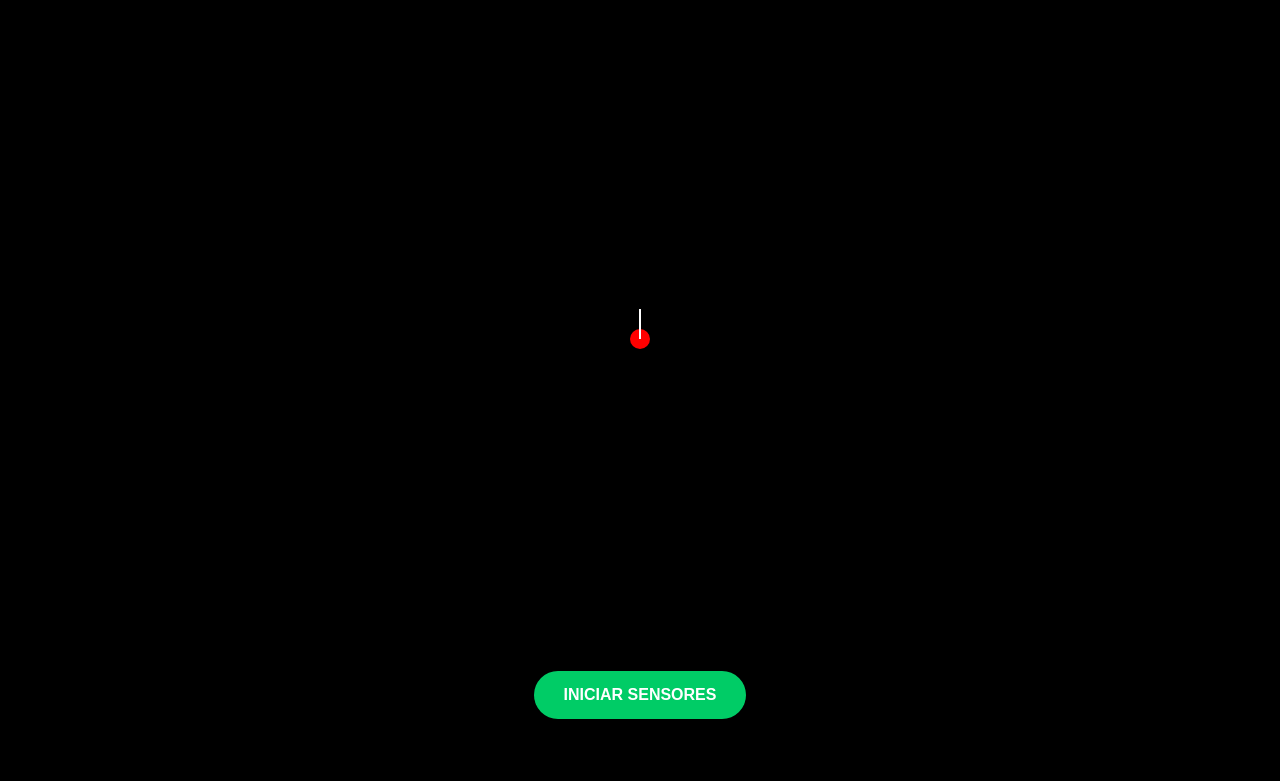
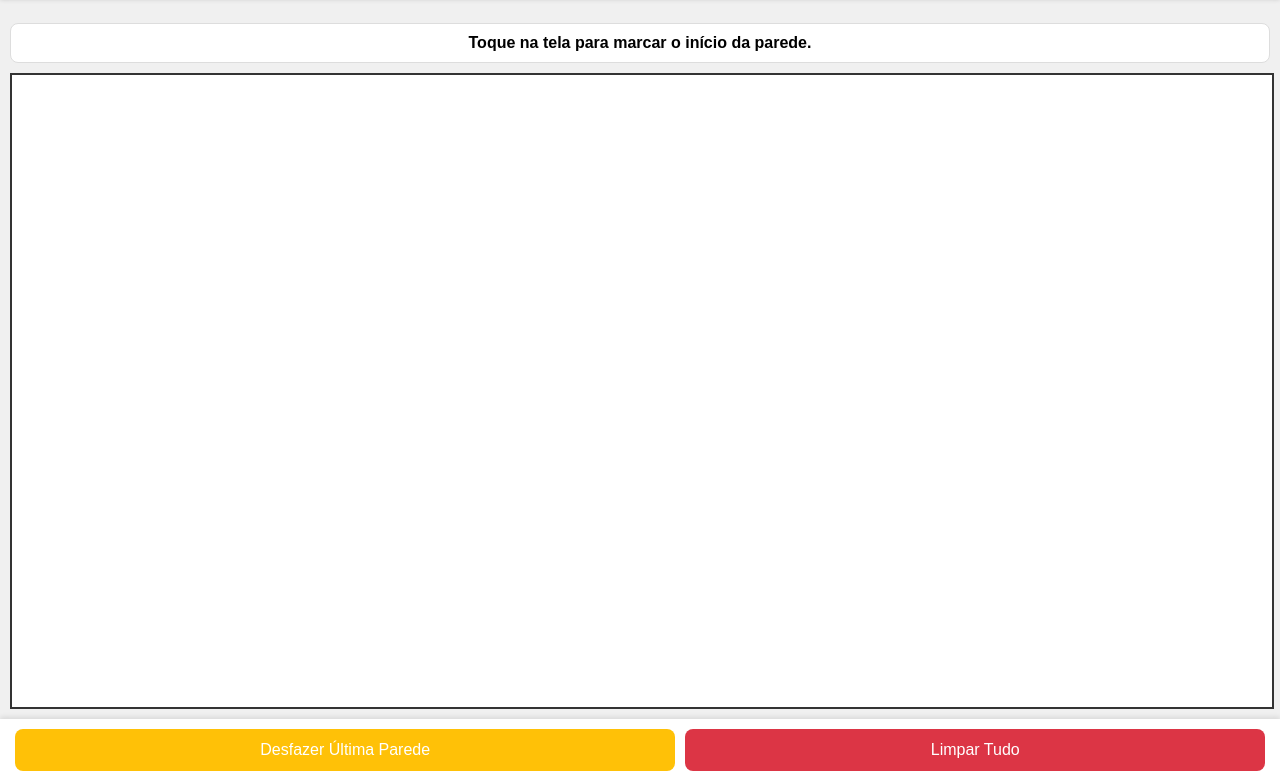
Before and after one commit to alissonpika/teste2, a plain HTML site: page index.html in a window 1280 px wide. Shown: the part 61-842 px from the top of the page. Before the commit the page ends 800 px from the top, so only its background shows below. Drawn offline with Linux system fonts and the light colour scheme.

Commit message:
Refactor index.html for improved layout and functionality

```diff
--- a/index.html
+++ b/index.html
@@ -2,178 +2,229 @@
 <html lang="pt-BR">
 <head>
     <meta charset="UTF-8">
-    <meta name="viewport" content="width=device-width, initial-scale=1.0, maximum-scale=1.0, user-scalable=no">
-    <title>Mapeador Indoor Web</title>
+    <meta name="viewport" content="width=device-width, initial-scale=1.0, user-scalable=no">
+    <title>Mapeador de Ambiente</title>
     <style>
-        body { margin: 0; overflow: hidden; background: #000; font-family: sans-serif; color: white; }
-        canvas { display: block; width: 100vw; height: 100vh; }
-        #controls {
-            position: absolute; bottom: 20px; left: 0; width: 100%;
-            display: flex; flex-direction: column; align-items: center; gap: 10px;
-            pointer-events: none; /* Deixa tocar no canvas se precisar */
+        /* Estilo geral */
+        body {
+            font-family: Arial, sans-serif;
+            margin: 0;
+            padding: 0;
+            background-color: #f0f0f0;
+            display: flex;
+            flex-direction: column;
+            height: 100vh;
+            overflow: hidden; /* Evita rolagem da página */
         }
-        button {
-            pointer-events: auto;
-            padding: 15px 30px; border: none; border-radius: 50px;
-            font-size: 16px; font-weight: bold; cursor: pointer;
-            box-shadow: 0 4px 10px rgba(0,0,0,0.5);
+
+        /* Cabeçalho */
+        header {
+            background-color: #007bff;
+            color: white;
+            padding: 15px;
+            text-align: center;
+            box-shadow: 0 2px 5px rgba(0,0,0,0.2);
         }
-        #btnWall {
-            background-color: #ff4444; color: white; width: 80%; height: 80px;
-            display: none; /* Escondido até dar permissão */
+
+        header h1 {
+            margin: 0;
+            font-size: 1.5em;
         }
-        #btnWall.active { background-color: #ff0000; border: 4px solid white; }
-        #btnStart { background-color: #00cc66; color: white; }
-        #info {
-            position: absolute; top: 10px; left: 10px;
-            background: rgba(0,0,0,0.5); padding: 5px; border-radius: 5px;
+
+        /* Container principal */
+        .container {
+            flex-grow: 1;
+            display: flex;
+            flex-direction: column;
+            padding: 10px;
+        }
+
+        /* Status e instruções */
+        #status {
+            text-align: center;
+            padding: 10px;
+            font-size: 1em;
+            font-weight: bold;
+            background-color: #fff;
+            border-radius: 8px;
+            margin-bottom: 10px;
+            border: 1px solid #ddd;
+        }
+
+        /* Área do mapa (canvas) */
+        #mapaCanvas {
+            border: 2px solid #333;
+            background-color: #fff;
+            cursor: crosshair;
+            touch-action: none; /* Essencial para evitar zoom/rolagem no toque */
+            width: 100%;
+            flex-grow: 1; /* Faz o canvas ocupar o espaço disponível */
+        }
+
+        /* Rodapé com os botões */
+        .controles {
+            display: flex;
+            justify-content: space-around;
+            padding: 10px;
+            background-color: #fff;
+            box-shadow: 0 -2px 5px rgba(0,0,0,0.1);
+        }
+
+        .controles button {
+            padding: 12px 20px;
+            font-size: 1em;
+            border: none;
+            border-radius: 8px;
+            color: white;
+            cursor: pointer;
+            flex-grow: 1;
+            margin: 0 5px;
+            transition: background-color 0.3s;
+        }
+
+        #btnDesfazer {
+            background-color: #ffc107; /* Amarelo */
+        }
+
+        #btnLimpar {
+            background-color: #dc3545; /* Vermelho */
+        }
+
+        #btnDesfazer:hover {
+            background-color: #e0a800;
+        }
+
+        #btnLimpar:hover {
+            background-color: #c82333;
         }
     </style>
 </head>
 <body>
 
-    <div id="info">Passos: 0 | Direção: 0°</div>
-    <canvas id="mapCanvas"></canvas>
+    <header>
+        <h1>Mapeador de Ambiente</h1>
+    </header>
 
-    <div id="controls">
-        <button id="btnStart">INICIAR SENSORES</button>
-        <button id="btnWall">SEGURE P/ PAREDE</button>
+    <div class="container">
+        <p id="status">Toque na tela para marcar o <b>início</b> da parede.</p>
+        <canvas id="mapaCanvas"></canvas>
+    </div>
+
+    <div class="controles">
+        <button id="btnDesfazer">Desfazer Última Parede</button>
+        <button id="btnLimpar">Limpar Tudo</button>
     </div>
 
     <script>
-        const canvas = document.getElementById('mapCanvas');
+        const canvas = document.getElementById('mapaCanvas');
         const ctx = canvas.getContext('2d');
-        const btnStart = document.getElementById('btnStart');
-        const btnWall = document.getElementById('btnWall');
-        const infoDiv = document.getElementById('info');
+        const statusEl = document.getElementById('status');
+        const btnDesfazer = document.getElementById('btnDesfazer');
+        const btnLimpar = document.getElementById('btnLimpar');
 
-        // Configuração do Mapa
-        canvas.width = window.innerWidth;
-        canvas.height = window.innerHeight;
+        let isDrawing = false;
+        let startPoint = null;
+        let walls = [];
 
-        let posX = canvas.width / 2;
-        let posY = canvas.height / 2;
-        let azimuth = 0; // Direção em radianos
-        let stepCount = 0;
-        let isBuildingWall = false;
+        // Função para ajustar o tamanho do canvas ao da tela
+        function resizeCanvas() {
+            // O canvas tem um tamanho de renderização (width/height) e um tamanho de exibição (style).
+            // Para evitar distorção, igualamos ambos ao tamanho real do container.
+            const rect = canvas.getBoundingClientRect();
+            canvas.width = rect.width;
+            canvas.height = rect.height;
+            redrawCanvas(); // Redesenha tudo ao redimensionar
+        }
 
-        // Histórico de paredes [ [x1, y1, x2, y2], ... ]
-        const walls = [];
+        // Função para redesenhar todo o mapa
+        function redrawCanvas() {
+            // Limpa completamente o canvas
+            ctx.clearRect(0, 0, canvas.width, canvas.height);
 
-        // Variáveis para detecção de passos
-        let lastAccel = 0;
-        const stepThreshold = 11; // Ajuste a sensibilidade (m/s²)
-        const stepLength = 25; // Pixels por passo
+            // Estilo das paredes
+            ctx.strokeStyle = '#333';
+            ctx.lineWidth = 3;
+            ctx.lineCap = 'round'; // Pontas das linhas arredondadas
 
-        // --- LÓGICA DE DESENHO ---
-        function draw() {
-            // Limpa a tela
-            ctx.fillStyle = '#000';
-            ctx.fillRect(0, 0, canvas.width, canvas.height);
+            // Desenha todas as paredes salvas no array
+            walls.forEach(wall => {
+                ctx.beginPath();
+                ctx.moveTo(wall.start.x, wall.start.y);
+                ctx.lineTo(wall.end.x, wall.end.y);
+                ctx.stroke();
+            });
 
-            // Desenha Paredes
-            ctx.strokeStyle = '#0f0';
-            ctx.lineWidth = 4;
-            ctx.beginPath();
-            walls.forEach(w => {
-                ctx.moveTo(w[0], w[1]);
-                ctx.lineTo(w[2], w[3]);
-            });
-            ctx.stroke();
+            // Se estiver no meio do desenho de uma parede, desenha o ponto inicial
+            if (isDrawing && startPoint) {
+                ctx.fillStyle = '#007bff';
+                ctx.beginPath();
+                ctx.arc(startPoint.x, startPoint.y, 6, 0, 2 * Math.PI);
+                ctx.fill();
+            }
+        }
 
-            // Desenha Jogador
-            ctx.fillStyle = 'red';
-            ctx.beginPath();
-            ctx.arc(posX, posY, 10, 0, Math.PI * 2);
-            ctx.fill();
+        // Função para obter as coordenadas do clique/toque no canvas
+        function getCoords(event) {
+            const rect = canvas.getBoundingClientRect();
+            // Verifica se é um evento de toque ou de mouse
+            const clientX = event.touches ? event.touches[0].clientX : event.clientX;
+            const clientY = event.touches ? event.touches[0].clientY : event.clientY;
 
-            // Desenha seta de direção
-            ctx.strokeStyle = 'white';
-            ctx.lineWidth = 2;
-            ctx.beginPath();
-            ctx.moveTo(posX, posY);
-            ctx.lineTo(posX + Math.sin(azimuth) * 30, posY - Math.cos(azimuth) * 30);
-            ctx.stroke();
+            return {
+                x: clientX - rect.left,
+                y: clientY - rect.top
+            };
+        }
 
-            requestAnimationFrame(draw);
+        // Função principal que lida com o clique/toque
+        function handleCanvasInteraction(event) {
+            event.preventDefault(); // Evita comportamento padrão do navegador
+            const currentPoint = getCoords(event);
+
+            if (!isDrawing) {
+                // Inicia uma nova parede
+                startPoint = currentPoint;
+                isDrawing = true;
+                statusEl.innerHTML = 'Toque na tela para marcar o <b>fim</b> da parede.';
+            } else {
+                // Finaliza a parede atual
+                const newWall = { start: startPoint, end: currentPoint };
+                walls.push(newWall);
+                isDrawing = false;
+                startPoint = null;
+                statusEl.innerHTML = 'Toque na tela para marcar o <b>início</b> da próxima parede.';
+            }
+            redrawCanvas();
         }
-        draw();
 
-        // --- CONTROLES ---
+        // Event Listeners
+        canvas.addEventListener('mousedown', handleCanvasInteraction);
+        canvas.addEventListener('touchstart', handleCanvasInteraction);
 
-        // Permissão de Sensores (Necessário para iOS 13+ e alguns Androids)
-        btnStart.addEventListener('click', async () => {
-            if (typeof DeviceOrientationEvent.requestPermission === 'function') {
-                try {
-                    const response = await DeviceOrientationEvent.requestPermission();
-                    if (response === 'granted') {
-                        startSensors();
-                    } else {
-                        alert('Permissão negada. Não é possível mapear.');
-                    }
-                } catch (e) {
-                    console.error(e);
-                }
-            } else {
-                // Navegadores que não pedem permissão (Android antigo/Chrome)
-                startSensors();
+        btnDesfazer.addEventListener('click', () => {
+            if (walls.length > 0) {
+                walls.pop(); // Remove a última parede do array
+                isDrawing = false; // Cancela qualquer desenho em progresso
+                startPoint = null;
+                statusEl.innerHTML = 'Toque na tela para marcar o <b>início</b> da parede.';
+                redrawCanvas();
             }
         });
 
-        // Botão de Parede (Lógica de segurar)
-        btnWall.addEventListener('touchstart', (e) => { e.preventDefault(); isBuildingWall = true; btnWall.classList.add('active'); });
-        btnWall.addEventListener('touchend', (e) => { e.preventDefault(); isBuildingWall = false; btnWall.classList.remove('active'); });
-        btnWall.addEventListener('mousedown', () => { isBuildingWall = true; btnWall.classList.add('active'); });
-        btnWall.addEventListener('mouseup', () => { isBuildingWall = false; btnWall.classList.remove('active'); });
+        btnLimpar.addEventListener('click', () => {
+            if (confirm('Tem certeza que deseja limpar todo o mapa?')) {
+                walls = [];
+                isDrawing = false;
+                startPoint = null;
+                statusEl.innerHTML = 'Toque na tela para marcar o <b>início</b> da parede.';
+                redrawCanvas();
+            }
+        });
 
-        function startSensors() {
-            btnStart.style.display = 'none';
-            btnWall.style.display = 'block';
-
-            // 1. Ouvir a Bússola (DeviceOrientation)
-            window.addEventListener('deviceorientation', (event) => {
-                // alpha é a direção da bússola em graus (0-360)
-                if(event.alpha) {
-                    // Converter para radianos
-                    azimuth = event.alpha * (Math.PI / 180);
-                    infoDiv.innerText = `Passos: ${stepCount} | Direção: ${Math.round(event.alpha)}°`;
-                }
-            });
-
-            // 2. Ouvir o Acelerômetro (DeviceMotion)
-            window.addEventListener('devicemotion', (event) => {
-                const acc = event.accelerationIncludingGravity;
-                if (!acc) return;
-
-                // Magnitude do vetor de aceleração
-                const magnitude = Math.sqrt(acc.x*acc.x + acc.y*acc.y + acc.z*acc.z);
-
-                // Detectar pico (passo)
-                // Lógica simples: Se a força passar do limite e cair, é um passo
-                if (magnitude > stepThreshold && lastAccel <= stepThreshold) {
-                    registerStep();
-                }
-                lastAccel = magnitude;
-            });
-        }
-
-        function registerStep() {
-            // Calcular nova posição
-            const oldX = posX;
-            const oldY = posY;
-
-            // Math.sin/cos usam radianos.
-            // No canvas, Y cresce para baixo, então subtraímos o cos para ir "para frente/cima"
-            posX += Math.sin(azimuth) * stepLength;
-            posY -= Math.cos(azimuth) * stepLength;
-
-            stepCount++;
-
-            // Se estiver segurando o botão, salva a parede
-            if (isBuildingWall) {
-                walls.push([oldX, oldY, posX, posY]);
-            }
-        }
+        // Ajusta o canvas quando a janela é redimensionada ou a orientação muda
+        window.addEventListener('resize', resizeCanvas);
+        // Ajusta o canvas assim que a página carrega
+        window.addEventListener('load', resizeCanvas);
 
     </script>
 </body>
```
